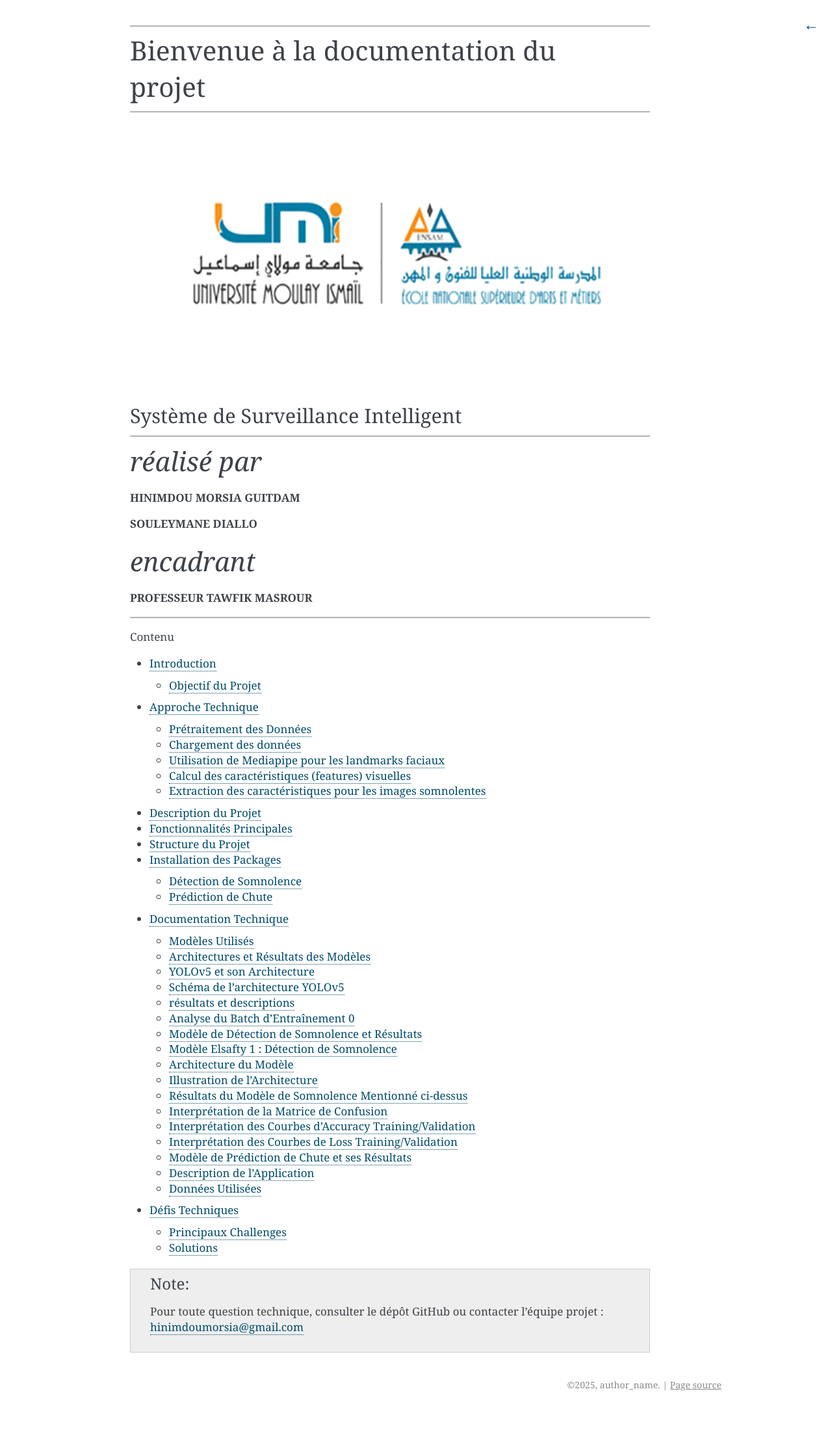
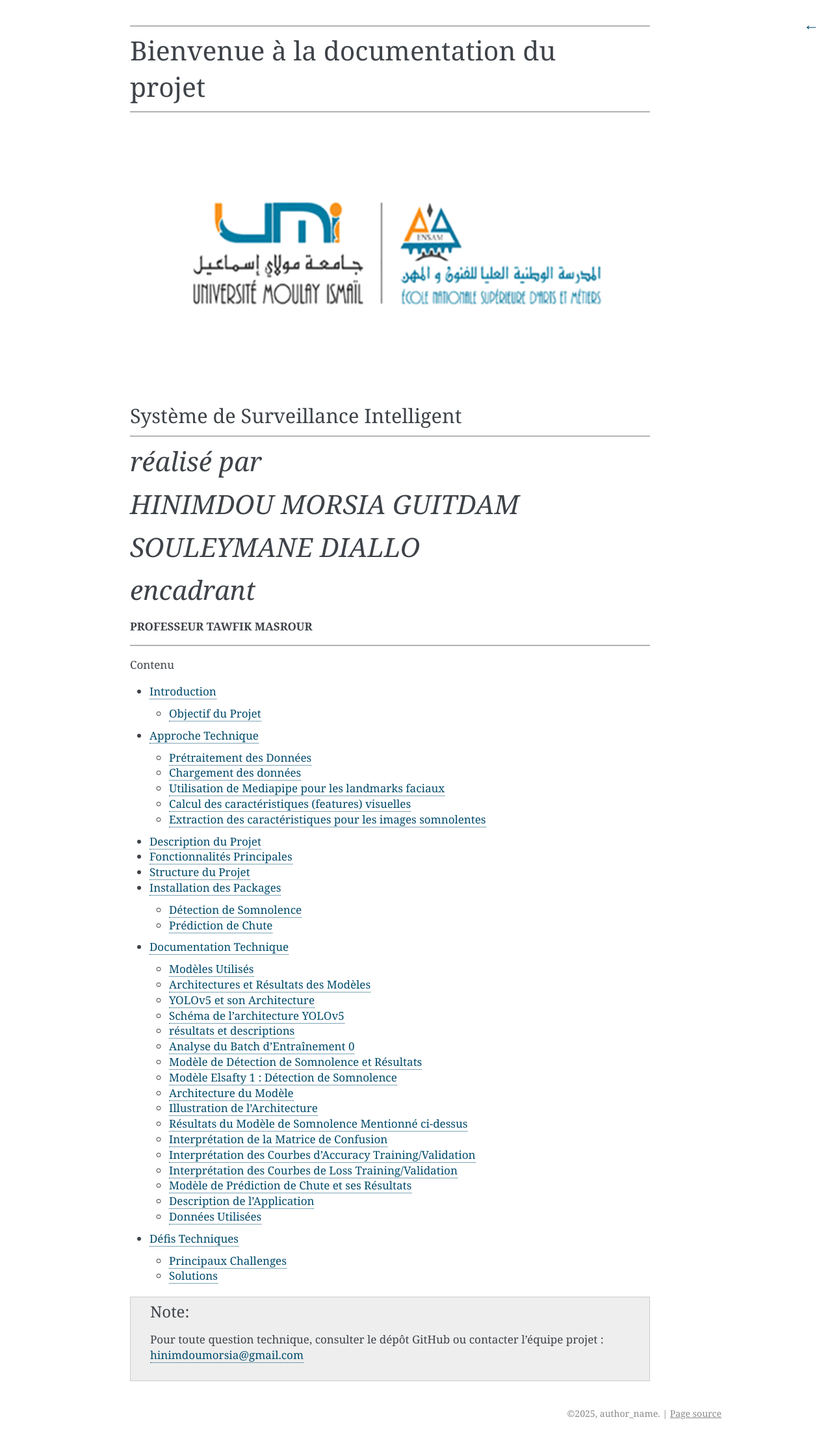
Before and after one commit to SouleymaneDiallo04/Syst-me-de-Surveillance-de-la-posture, a Sphinx documentation site: the page built from docs/source/index.rst, in a window 1280 px wide. Shown: the whole page at 65% size. Built offline with Sphinx 7.4.7, drawn with Linux system fonts in a browser that asks for light colours; pages that are not in the unit, such as notebooks, are missing from menus; before the commit the page ends 2170 px from its top, so only the background shows below that.

```diff
--- a/docs/source/index.rst
+++ b/docs/source/index.rst
@@ -19,9 +19,11 @@
 *réalisé par*
 =============
 
-**HINIMDOU MORSIA GUITDAM**
+*HINIMDOU MORSIA GUITDAM*
+===========================
 
-**SOULEYMANE DIALLO**
+*SOULEYMANE DIALLO*
+=====================
 
 *encadrant*
 ===========
```
